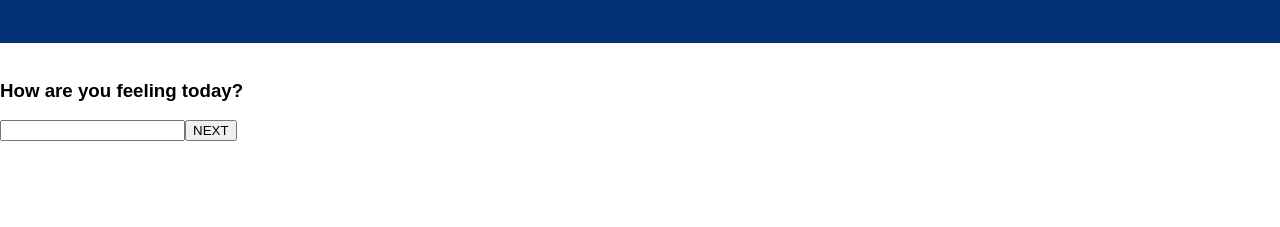
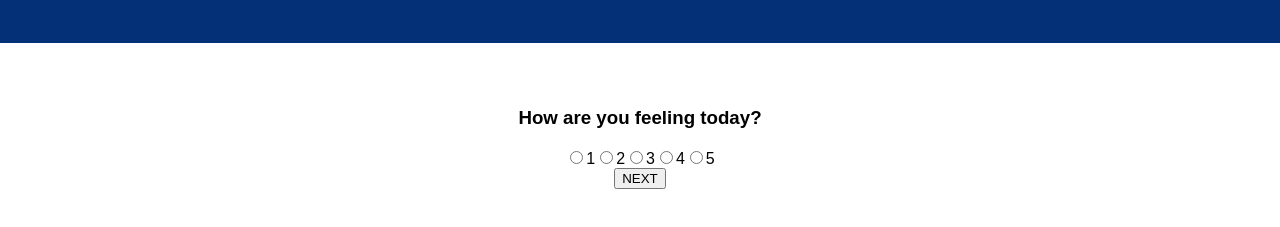
Before and after one commit to delaneysharratt/redux-feedback-loop, a React app: page /#/feeling in a window 1280 px wide. Shown: the part 67-294 px from the top of the page. Built offline with nearby package versions, Linux system fonts and the light colour scheme.

Commit message:
finished feeling component

```diff
--- a/src/components/App/App.css
+++ b/src/components/App/App.css
@@ -7,6 +7,7 @@
   min-height: 70px;
   padding: 20px;
   color: white;
+  margin-bottom: 5%;
 }
 
 .App-title {
--- a/src/components/Feeling/Feeling.jsx
+++ b/src/components/Feeling/Feeling.jsx
@@ -1,7 +1,24 @@
 import React, { Component } from 'react';
+import { connect } from 'react-redux';
 
 class Comments extends Component {
-  handleClick = () => {
+  state = {
+    feeling: 0
+  };
+
+  handleRating = event => {
+    this.setState({
+      feeling: event.target.value
+    });
+  };
+
+  handleClick = event => {
+    event.preventDefault();
+    console.log(this.state.feeling);
+    this.props.dispatch({
+      type: 'SET_FEELING',
+      payload: this.state.feeling
+    });
     this.props.history.push('/understanding');
   };
 
@@ -10,12 +27,49 @@ class Comments extends Component {
       <div>
         <h3>How are you feeling today?</h3>
         <form>
-          <input type="number" />
-          <button onClick={this.handleClick}>NEXT</button>
+          <input
+            type="radio"
+            name="rating"
+            value="1"
+            onClick={this.handleRating}
+          />
+          1
+          <input
+            type="radio"
+            name="rating"
+            value="2"
+            onClick={this.handleRating}
+          />
+          2
+          <input
+            type="radio"
+            name="rating"
+            value="3"
+            onClick={this.handleRating}
+          />
+          3
+          <input
+            type="radio"
+            name="rating"
+            value="4"
+            onClick={this.handleRating}
+          />
+          4
+          <input
+            type="radio"
+            name="rating"
+            value="5"
+            onClick={this.handleRating}
+          />
+          5
+          <br />
+          <button type="submit" onClick={this.handleClick}>
+            NEXT
+          </button>
         </form>
       </div>
     );
   }
 }
 
-export default Comments;
+export default connect()(Comments);
--- a/src/index.js
+++ b/src/index.js
@@ -8,28 +8,28 @@ import { createStore, combineReducers, applyMiddleware } from 'redux';
 import logger from 'redux-logger';
 import { Provider } from 'react-redux';
 
-const feelingReducer = (state = {}, action) => {
+const feelingReducer = (state = '', action) => {
   if (action.type === 'SET_FEELING') {
     return action.payload;
   }
   return state;
 };
 
-const understandingReducer = (state = {}, action) => {
+const understandingReducer = (state = '', action) => {
   if (action.type === 'SET_UNDERSTANDING') {
     return action.payload;
   }
   return state;
 };
 
-const supportReducer = (state = {}, action) => {
+const supportReducer = (state = '', action) => {
   if (action.type === 'SET_SUPPORT') {
     return action.payload;
   }
   return state;
 };
 
-const commentReducer = (state = {}, action) => {
+const commentReducer = (state = '', action) => {
   if (action.type === 'SET_COMMENTS') {
     return action.payload;
   }
```
Also changed, not shown: src/components/App/App.js (+5 -6 lines).
